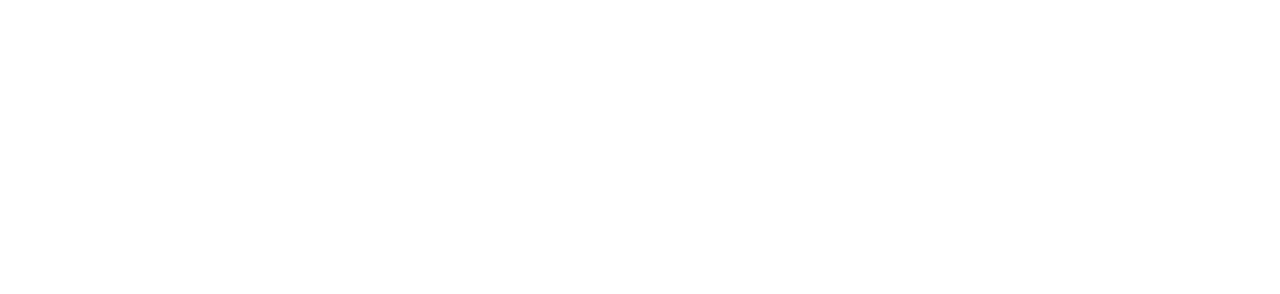
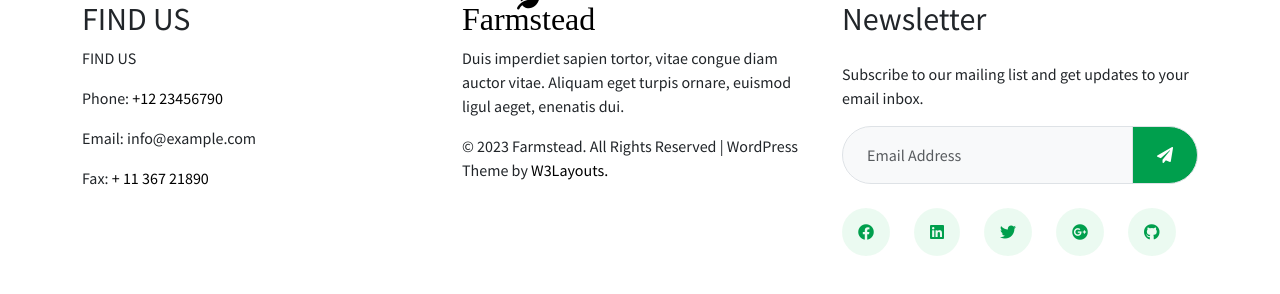
Before and after one commit to minhquang3225/capstone, a plain HTML site: page landing_page.html in a window 1280 px wide. Drawn offline with nearby package versions, Linux system fonts and the light colour scheme; a web font is replaced by a local one.

Commit message:
add footer

```diff
--- /dev/null
+++ b/css/style.css
@@ -0,0 +1,45 @@
+*{
+    margin: 0;
+    padding: 0;
+    box-sizing: border-box;
+}
+body{
+    font-family: 'Source Sans Pro', sans-serif;
+}
+a{
+    text-decoration: none;
+    color: black;
+}
+li{
+    list-style: none;
+}
+.logo{
+    position: relative;
+    font-size: 32px;
+    font-family: 'Volkhov', serif;
+    font-weight: 400;
+
+}
+.logo i{
+    display: block;
+    position: absolute;
+    top: -10px;
+    left: 55px;
+    font-size: 20px;
+}
+/* footer */
+.footer-item.newsletter .newsletter__content input{
+
+}
+.footer-item.newsletter .newsletter__content button{
+    background-color: rgb(0, 159, 77);
+    color: white;
+}
+.footer-item.newsletter .newsletter__content .list-icon__item i{
+    color: rgb(0, 159, 77);
+    background: rgb(10 191 83 / 8%);;
+}
+.footer-item.newsletter .newsletter__content .list-icon__item:hover i{
+    color: rgb(251, 129, 30);
+    background-color: rgb(255 201 69 / 19%);;
+}
--- a/landing_page.html
+++ b/landing_page.html
@@ -16,6 +16,13 @@
             integrity="sha384-T3c6CoIi6uLrA9TneNEoa7RxnatzjcDSCmG1MXxSR1GAsXEV/Dwwykc2MPK8M2HN"
             crossorigin="anonymous"
         />
+        <!-- font awesome -->
+        <link rel="stylesheet" href="https://cdnjs.cloudflare.com/ajax/libs/font-awesome/5.14.0/css/all.min.css">
+        <link rel="stylesheet" href="./css/style.css">
+
+        <!-- google fonts -->
+        <link href="//fonts.googleapis.com/css2?family=Volkhov:ital,wght@0,400;0,700;1,400;1,700&amp;display=swap" rel="stylesheet">
+        <link href="//fonts.googleapis.com/css2?family=Source+Sans+Pro:wght@200;300;400;600;700;900&amp;display=swap" rel="stylesheet">
     </head>
 
     <body>
@@ -23,15 +30,53 @@
             <!-- place navbar here -->
         </header>
         <main></main>
-        <footer>
-            <!-- place footer here -->
+          <footer>
+            <div class="container">
+                <div class="row row-cols-1 row-cols-md-3">
+                    <div class="col footer-item__wrapper">
+                        <div class="footer-item contact">
+                            <h3 class="contact__title fs-2">FIND US</h3>
+                            <div class="contact__content">
+                                <p class="address">FIND US</p>
+                                <p class="phone">Phone: <a href="tel:+12 23456790">+12 23456790</a></p>
+                                <p class="email">Email: info@example.com</p>
+                                <p class="fax">Fax: <a href="tel:+ 11 367 21890">+ 11 367 21890</a></p>
+                            </div>
+                        </div>
+                    </div>
+                    <div class="col footer-item__wrapper order-1 order-md-0">
+                        <div class="footer-item .introduce">
+                            <h3 class="logo"><a href="https://wp.w3layouts.com/farmstead/">Farmstead <i class="fas fa-leaf    "></i></a></h3>
+                            <div class="introduce__content">
+                                <p class="intro">Duis imperdiet sapien tortor, vitae congue diam auctor vitae. Aliquam eget turpis ornare, euismod ligul aeget, enenatis dui.</p>
+                                <p class="license">© 2023 Farmstead. All Rights Reserved | WordPress Theme by <a href="https://w3layouts.com/">W3Layouts.</a></p>
+                            </div>
+                        </div>
+                    </div>
+                    <div class="col footer-item__wrapper">
+                        <div class="footer-item newsletter">
+                            <h3 class="newsletter__title fs-2">Newsletter</h3>
+                            <div class="newsletter__content">
+                                <p class="mt-4">Subscribe to our mailing list and get updates to your email inbox.                                </p>
+                                <div class="input-group mb-3">
+                                    <input type="text" class="form-control border rounded-start-5 bg-body-tertiary px-4" placeholder="Email Address" aria-label="Recipient's username" aria-describedby="button-addon2">
+                                    <button class="btn border rounded-end-5 px-4 py-3" type="button" id="button-addon2"><i class="fas fa-paper-plane    "></i></button>
+                                  </div>
+                                <ul class="list-icon row p-0 mt-4">
+                                    <li class="list-icon__item w-auto"><a href=""><i class="fab fa-facebook p-3 rounded-circle bg"></i></a></li>
+                                    <li class="list-icon__item w-auto"><a href=""><i class="fab fa-linkedin p-3 rounded-circle bg"></i></a></li>
+                                    <li class="list-icon__item w-auto"><a href=""><i class="fab fa-twitter p-3 rounded-circle bg  "></i></a></li>
+                                    <li class="list-icon__item w-auto"><a href=""><i class="fab fa-google-plus p-3 rounded-circle bg    "></i></a></li>
+                                    <li class="list-icon__item w-auto"><a href=""><i class="fab fa-github p-3 rounded-circle bg    "></i></a></li>
+                                </ul>
+                            </div>
+
+                        </div>
+                    </div>
+                </div>
+            </div>
         </footer>
         <!-- Bootstrap JavaScript Libraries -->
-        <script
-            src="https://cdn.jsdelivr.net/npm/@popperjs/core@2.11.8/dist/umd/popper.min.js"
-            integrity="sha384-I7E8VVD/ismYTF4hNIPjVp/Zjvgyol6VFvRkX/vR+Vc4jQkC+hVqc2pM8ODewa9r"
-            crossorigin="anonymous"
-        ></script>
 
         <script
             src="https://cdn.jsdelivr.net/npm/bootstrap@5.3.2/dist/js/bootstrap.min.js"
```
